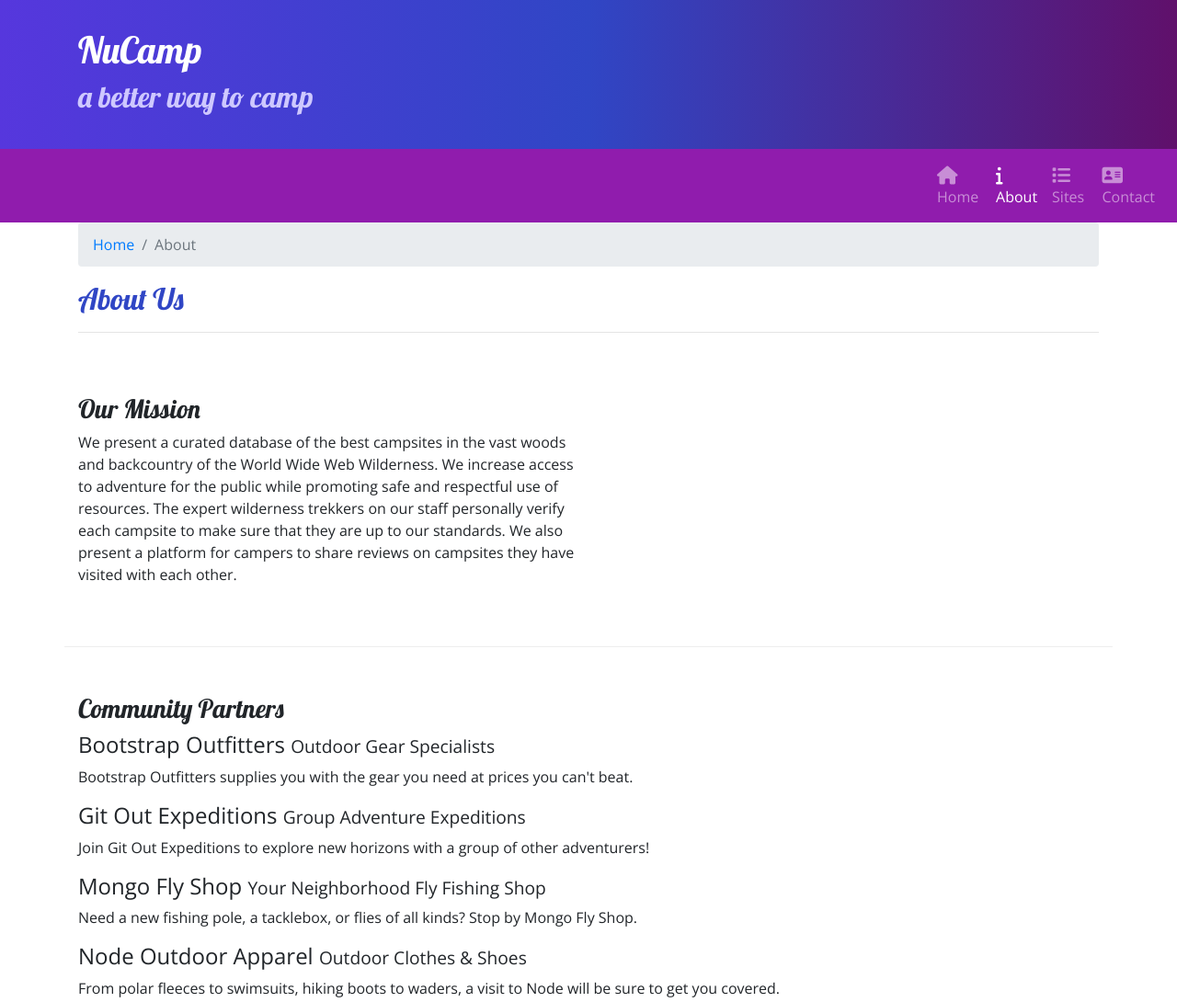
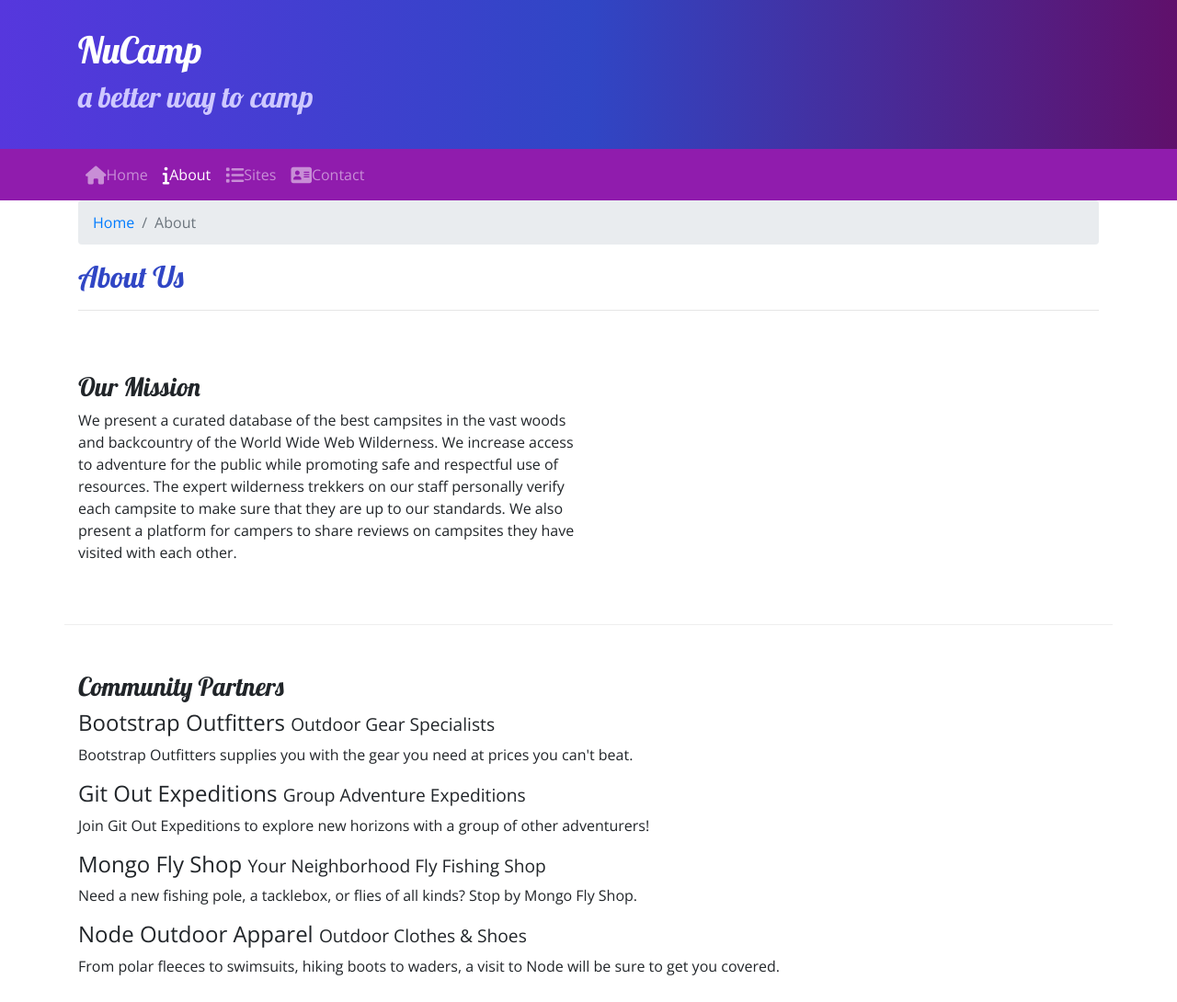
Before and after one commit to dfochler/nucampsite, a website: page aboutus.html in a window 1280 px wide. Shown: the top 1090 px of the page at 92% size. Drawn offline with nearby package versions, Linux system fonts and the light colour scheme.

Commit message:
navbar corrections

```diff
--- a/aboutus.html
+++ b/aboutus.html
@@ -9,9 +9,9 @@
     <!-- Bootstrap CSS -->
     <link rel="stylesheet" href="node_modules/bootstrap/dist/css/bootstrap.min.css" />
     <!-- Additional CSS must be placed after Bootstrap CSS -->
-    <link rel="stylesheet" href="node_modules/font-awesome/css/font-awesome.min.css" />
     <link rel="stylesheet" href="https://fonts.googleapis.com/css?family=Lobster|Open+Sans" />
     <link rel="stylesheet" href="css/styles.css" />
+    <link rel="stylesheet" href="node_modules/font-awesome/css/font-awesome.min.css" />
 
     <title>NuCamp: A Better Way To Camp</title>
 </head>
@@ -30,14 +30,14 @@
     </header>
 
     <nav class="navbar navbar-expand-sm navbar-dark sticky-top">
-        <div class="container"></div>
+        <div class="container">
             <button class="navbar-toggler ml-auto" type="button" data-toggle="collapse" data-target="#nucampNavbar">
                 <span class="navbar-toggler-icon"></span>
             </button>
-        <div class="collapse navbar-collapse" id="nucampNavbar"></div>
+            <div class="collapse navbar-collapse" id="nucampNavbar">
                 <ul class="navbar-nav">
-            <li class="nav-item"><a class="nav-link" href="#"><i class="fa fa-home fa-lg"></i>Home</a></li>
-            <li class="nav-item active"><a class="nav-link" href="aboutus.html"><i class="fa fa-info fa-lg"></i>About</a></li>
+                    <li class="nav-item"><a class="nav-link" href="index.html"><i class="fa fa-home fa-lg"></i>Home</a></li>
+                    <li class="nav-item active"><a class="nav-link" href="#"><i class="fa fa-info fa-lg"></i>About</a></li>
                     <li class="nav-item"><a class="nav-link" href="#"><i class="fa fa-list fa-lg"></i>Sites</a></li>
                     <li class="nav-item"><a class="nav-link" href="#"><i class="fa fa-address-card fa-lg"></i>Contact</a></li>
                 </ul>
```
Also changed, not shown: index.html (+4 -3 lines). Lines whose indentation alone changed are shown as unchanged.
